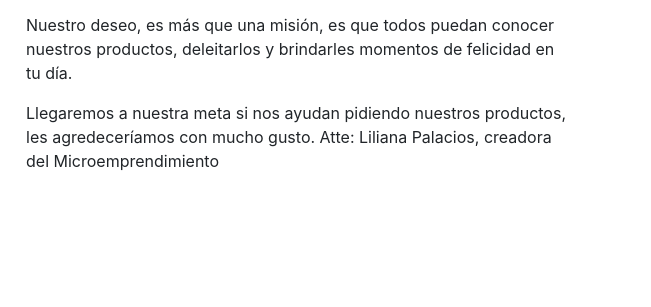
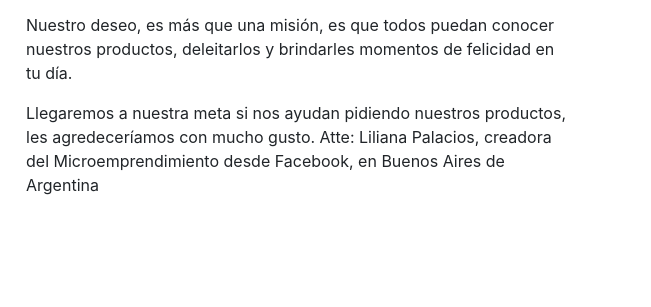
Before and after one commit to KevinPalacios/kevinpalacios.github.io, a website: page acerca.html in a window 1280 px wide. Shown: the part 458-765 px from the top of the page, 629-1280 px from the left. Drawn offline with Linux system fonts and the light colour scheme.

Commit message:
Update acerca.html

```diff
--- a/acerca.html
+++ b/acerca.html
@@ -82,7 +82,7 @@
           <p>En 11 de Agosto de 2017, El Horno de Lili nace como un microemprendimiento de elaboración de cosas dulces y ricas. Todos nuestros productos están hechos en forma casera y artesanal, usando las mejores materias primas del mercado.</p>
           <p>Principalmente empezamos con Roles de Canela y Torta Tiramisú, luego fuimos agregando Brownies(mayor éxito según el Ranking), la Torta Brownie, Sandwiches de Miga, de Carne/Pollo, Pizzetas y seguimos agregando más productos a nuestras ofertas.</p>
           <p>Nuestro deseo, es más que una misión, es que todos puedan conocer nuestros productos, deleitarlos y brindarles momentos de felicidad en tu día.</p>
-          <p>Llegaremos a nuestra meta si nos ayudan pidiendo nuestros productos, les agredeceríamos con mucho gusto. Atte: Liliana Palacios, creadora del Microemprendimiento</p>
+          <p>Llegaremos a nuestra meta si nos ayudan pidiendo nuestros productos, les agredeceríamos con mucho gusto. Atte: Liliana Palacios, creadora del Microemprendimiento desde Facebook, en Buenos Aires de Argentina</p>
         </div>
       </div>
       <!-- /.row -->
```
